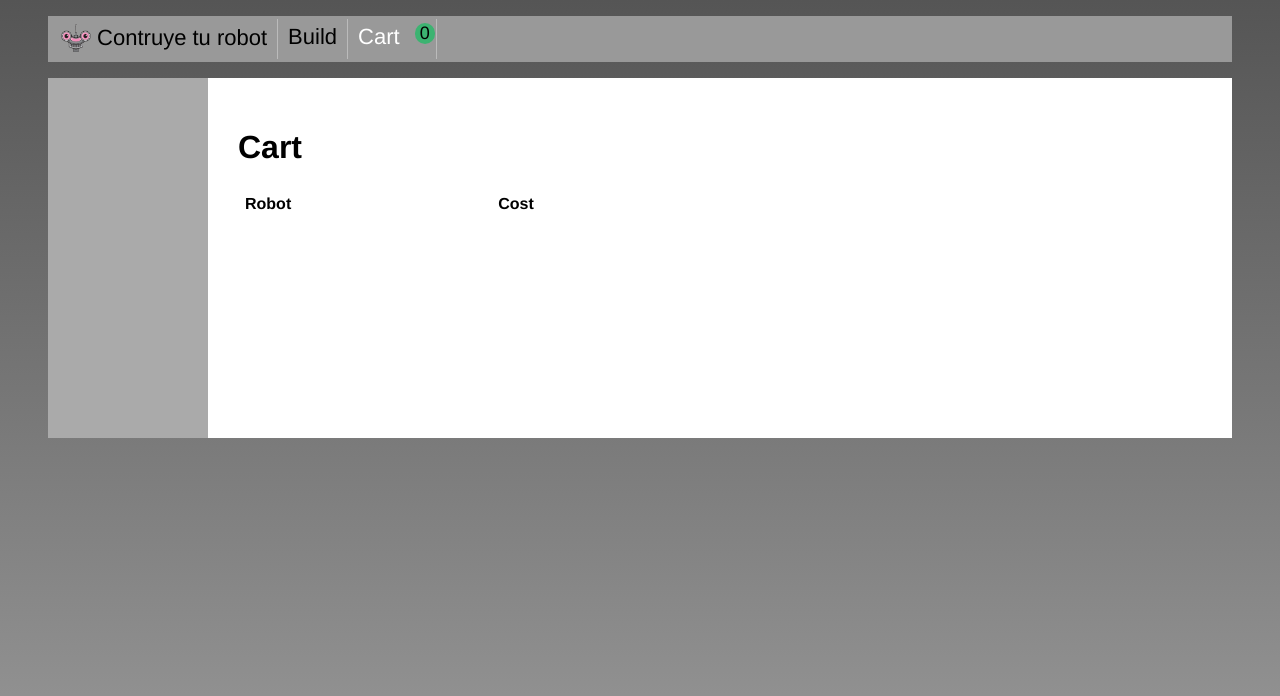
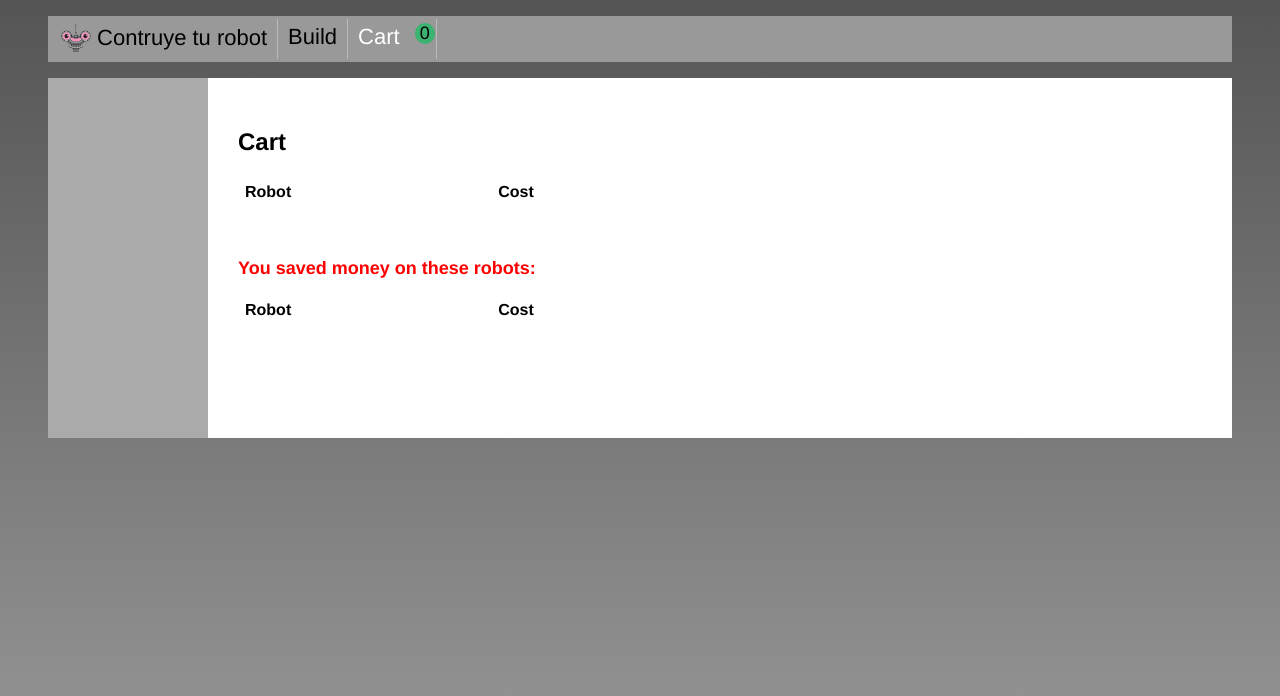
Before and after one commit to rodrigovive/robot-vue, a Vue app: page /cart in a window 1280 px wide. Shown: the top 696 px of the page. Built offline with nearby package versions, Linux system fonts and the light colour scheme.

Commit message:
Adding getters on Vuex

```diff
--- a/src/cart/ShoppingCart.vue
+++ b/src/cart/ShoppingCart.vue
@@ -1,6 +1,6 @@
 <template>
     <div>
-        <h1>Cart</h1>
+        <h2>Cart</h2>
         <table>
             <thead>
             <tr>
@@ -23,6 +23,29 @@
             </tr>
             </tbody>
         </table>
+        <h2 class="saleItems">You saved money on these robots:</h2>
+        <table>
+            <thead>
+            <tr>
+                <th class="robot-title">
+                    Robot
+                </th>
+                <th class="cost">
+                    Cost
+                </th>
+            </tr>
+            </thead>
+            <tbody>
+            <tr v-for="(robot, index) in cartSaleItems" :key="index">
+                <td class="robot-title">
+                    {{robot.head.title}}
+                </td>
+                <td class="cost">
+                    {{robot.cost}}
+                </td>
+            </tr>
+            </tbody>
+        </table>
     </div>
 </template>
 
@@ -32,8 +55,11 @@
   computed: {
     cart() {
       return this.$store.state.cart;
-    }
-  }
+    },
+    cartSaleItems() {
+      return this.$store.getters.cartSaleItems;
+    },
+  },
 };
 </script>
 
@@ -48,4 +74,9 @@
     .cost {
         text-align: right;
     }
+    .saleItems {
+        margin-top: 50px;
+        font-size: 18px;
+        color: red;
+    }
 </style>
--- a/src/store/index.js
+++ b/src/store/index.js
@@ -12,4 +12,9 @@
       state.cart.push(robot);
     },
   },
+  getters: {
+    cartSaleItems(state) {
+      return state.cart.filter(item => item.head.onSale);
+    },
+  },
 });
```
